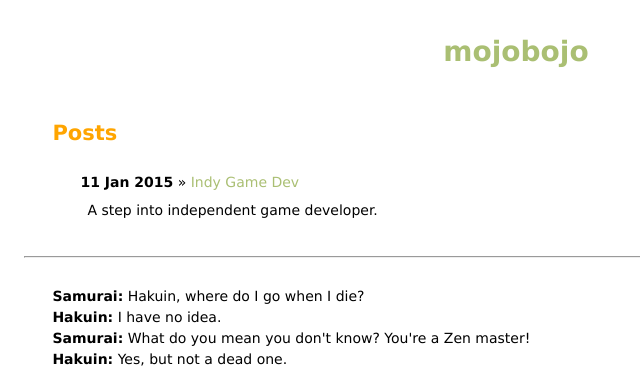
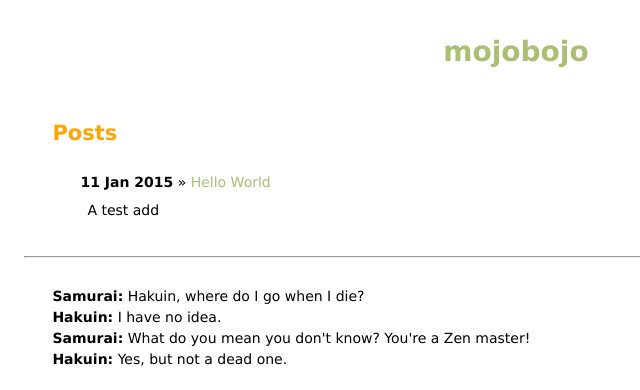
Before and after one commit to ieiayaobb/ieiayaobb.github.io, a Jekyll site: the page built from index.html, in a window 1280 px wide, cut to the strip 0-390 px from the top of the page. Shown: the whole strip, without its empty margins (124-764 px from the left). Built offline with Jekyll 4.4.1, drawn with Linux system fonts in a browser that asks for light colours; Markdown is read by kramdown in place of the engine named in the settings; comment, search, counter and statistics services are not loaded.

Commit message:
modify hello word post

```diff
--- a/_posts/2015-01-11-hello-word.md
+++ b/_posts/2015-01-11-hello-word.md
@@ -1,7 +1,7 @@
 ---
 layout: blog
-title: Indy Game Dev
-summary: A step into independent game developer.
+title: Hello World
+summary: A test add
 ---
 
 # {{ page.title }}
```
